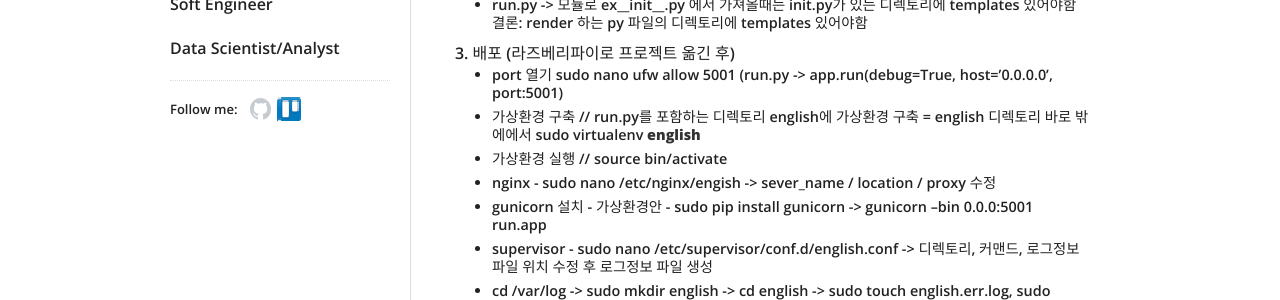
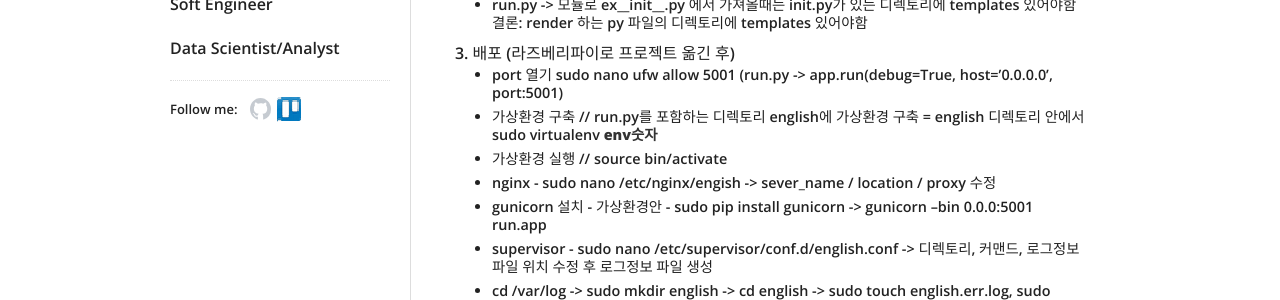
Before and after one commit to daehan0226/Study, a Jekyll site: the page built from _posts/2019-05-13-Flask_review.md, in a window 1280 px wide. Shown: the part 232-532 px from the top of the page. Built offline with Jekyll 4.4.1, drawn with Linux system fonts in a browser that asks for light colours.

Commit message:
Update 2019-05-13-Flask_review.md

```diff
--- a/_posts/2019-05-13-Flask_review.md
+++ b/_posts/2019-05-13-Flask_review.md
@@ -19,7 +19,7 @@ categories:
 
  3. 배포 (라즈베리파이로 프로젝트 옮긴 후)
  - port 열기 sudo nano ufw allow 5001 (run.py -> app.run(debug=True, host='0.0.0.0', port:5001)
- - 가상환경 구축  // run.py를 포함하는 디렉토리 english에 가상환경 구축 = english 디렉토리 바로 밖에에서 sudo virtualenv **english**
+ - 가상환경 구축  // run.py를 포함하는 디렉토리 english에 가상환경 구축 = english 디렉토리 안에서 sudo virtualenv **env숫자**
  - 가상환경 실행 // source bin/activate
  - nginx - sudo nano /etc/nginx/engish  -> sever_name / location / proxy 수정
  - gunicorn 설치 - 가상환경안 - sudo pip install gunicorn -> gunicorn --bin 0.0.0:5001 run.app
```
